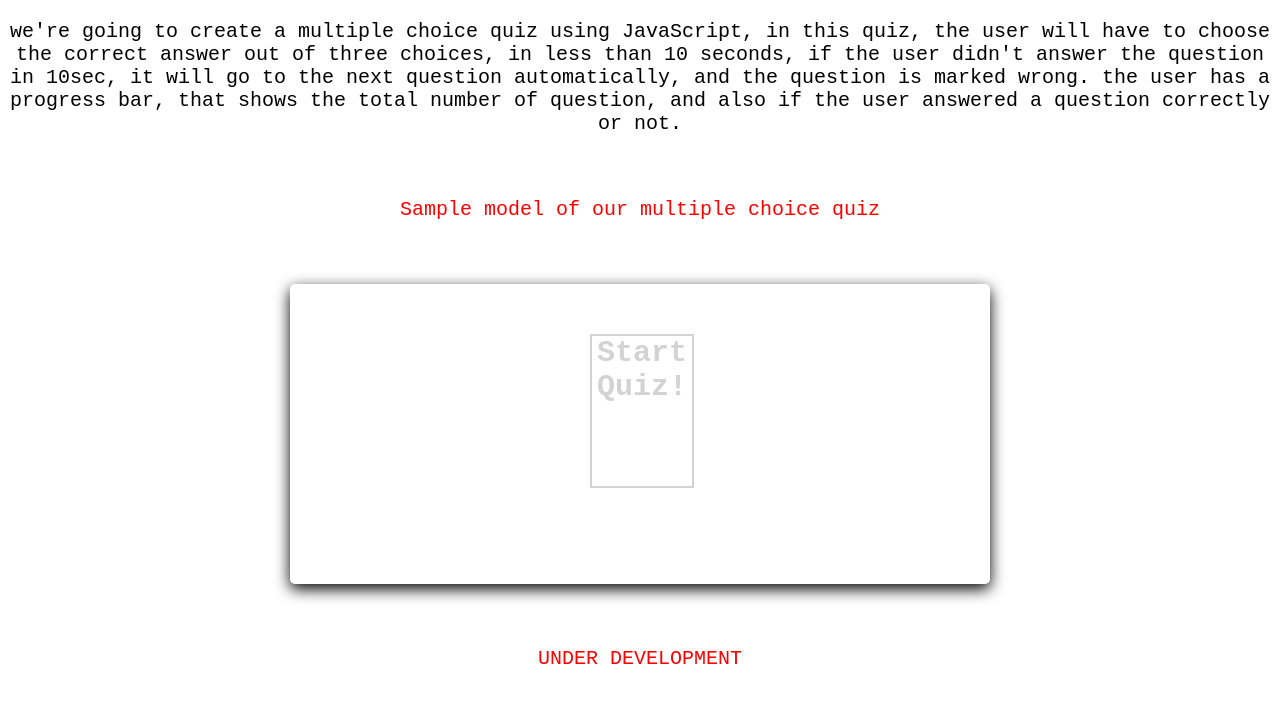
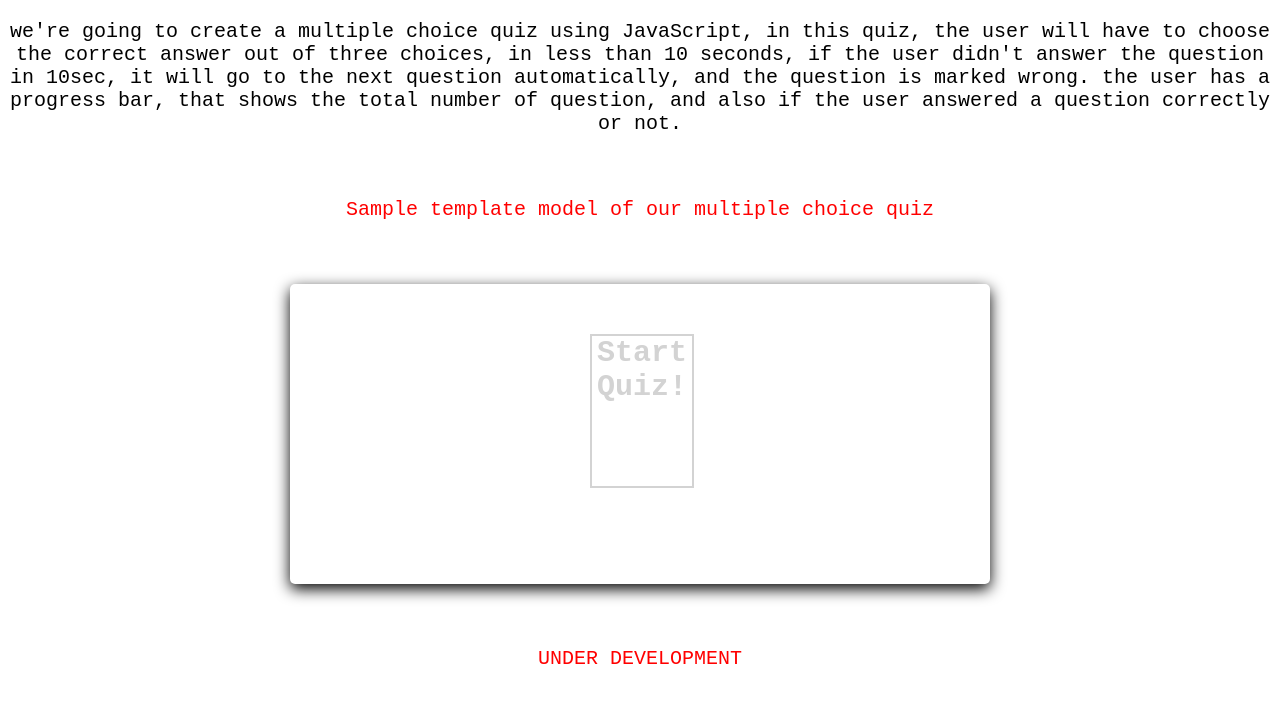
Before and after one commit to Varma010/Design-Project-1, a Jekyll site: the page index.html, which Jekyll copies as it is, in a window 1280 px wide. Shown: the top 703 px of the page. Built offline with Jekyll 4.4.1, drawn with Linux system fonts in a browser that asks for light colours.

Commit message:
Update index.html

```diff
--- a/index.html
+++ b/index.html
@@ -9,7 +9,7 @@
      <p align="center"> we're going to create a multiple choice quiz using JavaScript, in this quiz, the user will have to choose the correct answer out of three choices, in less than 10 seconds, if the user didn't answer the question in 10sec, it will go to the next question automatically, and the question is marked wrong. the user has a progress bar, that shows the total number of question, and also if the user answered a question correctly or not.
 	 </p>
 	</br>
-	<p align="center" style="color:red">Sample model of our multiple choice quiz</p>
+	<p align="center" style="color:red">Sample template model of our multiple choice quiz</p>
     </br>
     <div id="container">
         <div id="start">Start Quiz!</div>
```
